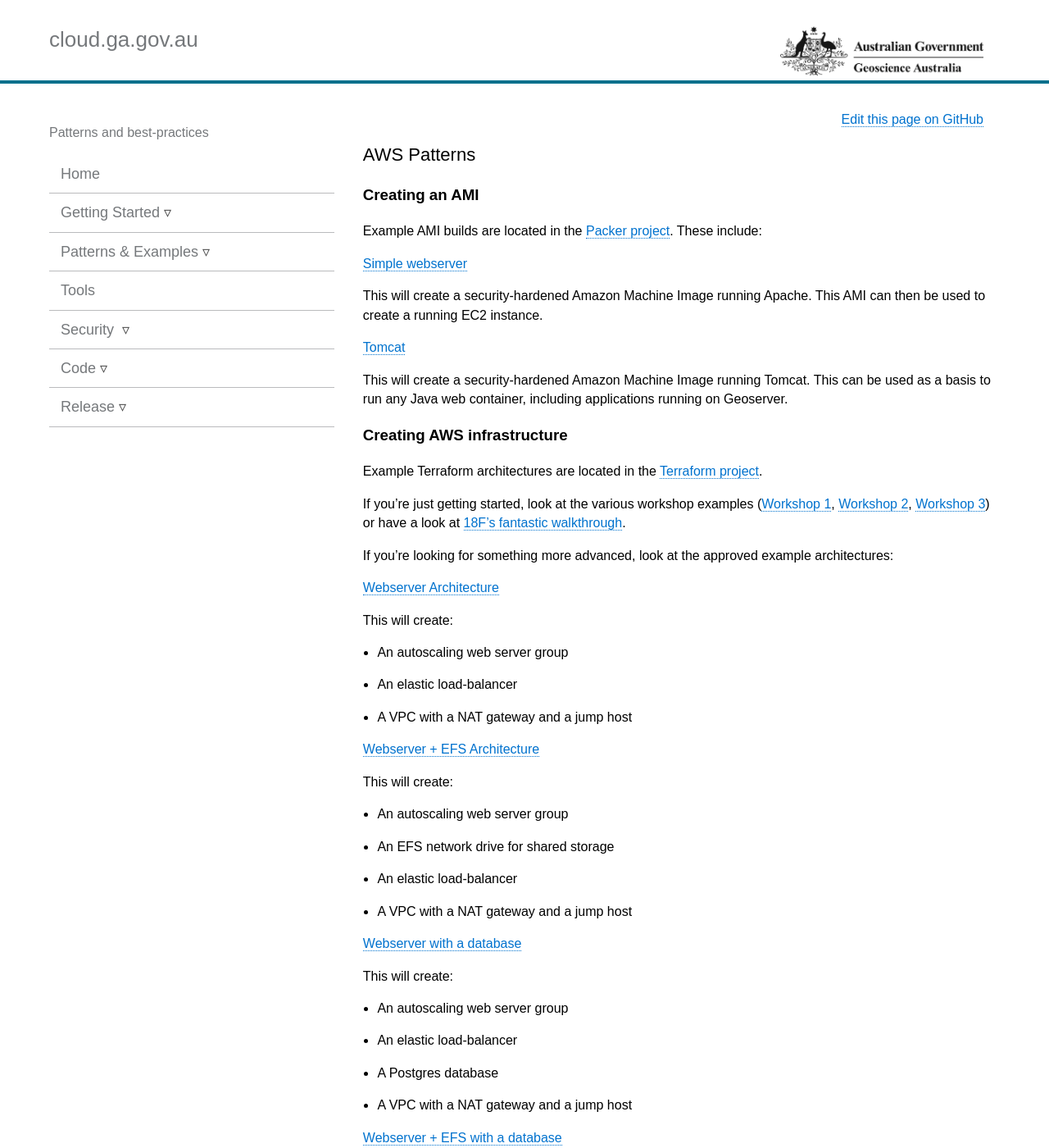
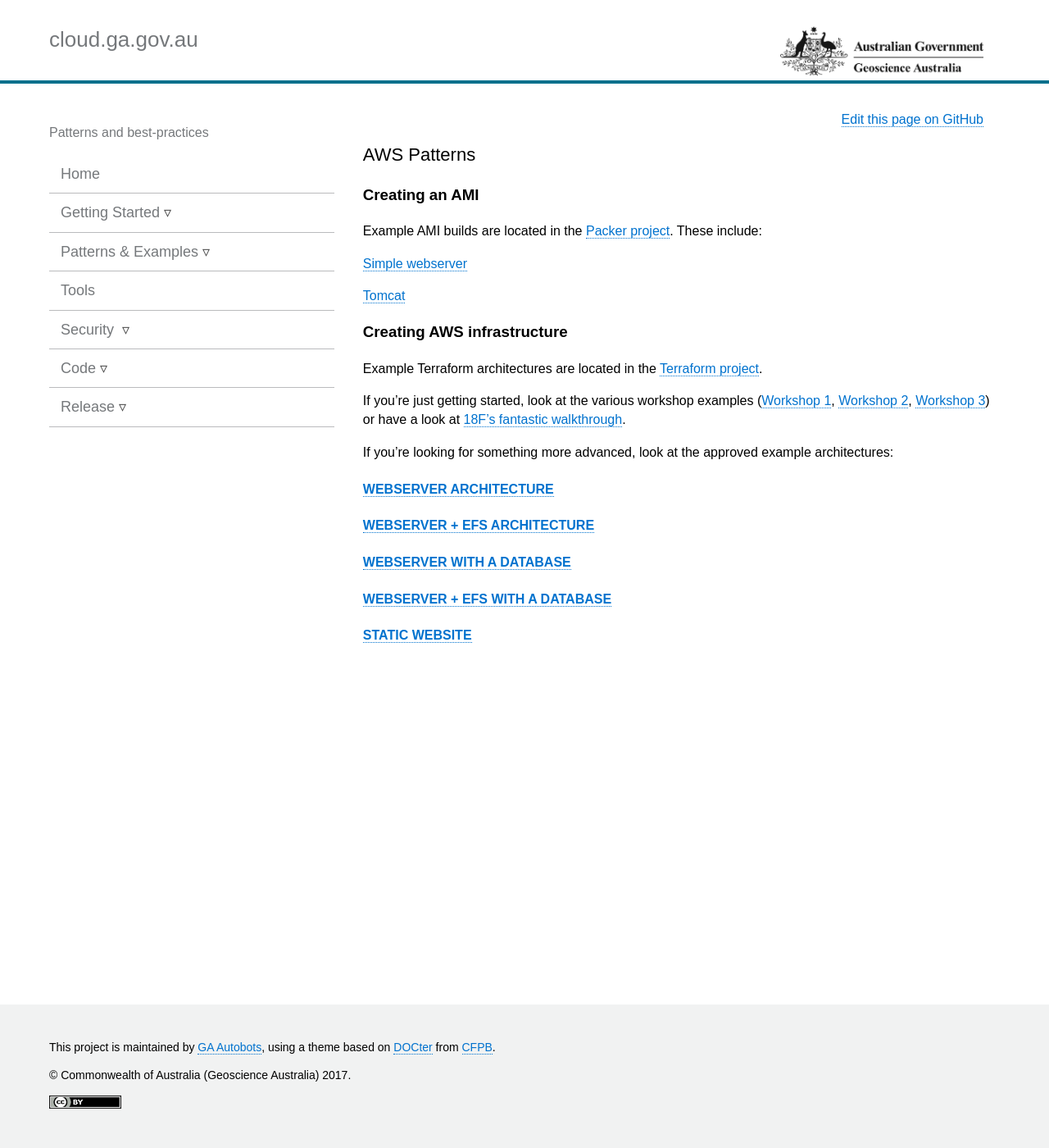
Before and after one commit to GeoscienceAustralia/cloud, a Jekyll site: the page built from docs/_pages/aws_patterns_sub.md, in a window 1280 px wide and 1400 px high. Shown: the whole window at 82% size. Built offline with Jekyll 4.4.1, drawn with Linux system fonts in a browser that asks for light colours; nearby versions of some CDN libraries; some of the changed text lies outside the part shown.

Commit message:
Remove excess detail, reformat

```diff
--- a/docs/_pages/aws_patterns_sub.md
+++ b/docs/_pages/aws_patterns_sub.md
@@ -10,11 +10,7 @@
 
 [Simple webserver](https://bitbucket.org/geoscienceaustralia/simple-webserver)
 
-This will create a security-hardened Amazon Machine Image running Apache. This AMI can then be used to create a running EC2 instance.
-
 [Tomcat](https://bitbucket.org/geoscienceaustralia/tomcat-packer)
-
-This will create a security-hardened Amazon Machine Image running Tomcat. This can be used as a basis to run any Java web container, including applications running on Geoserver.
 
 ### Creating AWS infrastructure
 
@@ -24,45 +20,12 @@
 
 If you're looking for something more advanced, look at the approved example architectures:
 
-[Webserver Architecture](https://bitbucket.org/geoscienceaustralia/webserver)
+#### [Webserver Architecture](https://bitbucket.org/geoscienceaustralia/webserver)
 
-This will create:
+#### [Webserver + EFS Architecture](https://bitbucket.org/geoscienceaustralia/webserver-efs)
 
- * An autoscaling web server group
- * An elastic load-balancer
- * A VPC with a NAT gateway and a jump host
+#### [Webserver with a database](https://bitbucket.org/geoscienceaustralia/webserver-db)
 
-[Webserver + EFS Architecture](https://bitbucket.org/geoscienceaustralia/webserver-efs)
+#### [Webserver + EFS with a database](https://bitbucket.org/geoscienceaustralia/webserver-efs-db)
 
-This will create:
-
- * An autoscaling web server group
- * An EFS network drive for shared storage
- * An elastic load-balancer
- * A VPC with a NAT gateway and a jump host
-
-[Webserver with a database](https://bitbucket.org/geoscienceaustralia/webserver-db)
-
-This will create:
-
- * An autoscaling web server group
- * An elastic load-balancer
- * A Postgres database
- * A VPC with a NAT gateway and a jump host
-
-[Webserver + EFS with a database](https://bitbucket.org/geoscienceaustralia/webserver-efs-db)
-
-This will create:
-
- * An autoscaling web server group
- * An EFS network drive for shared storage
- * An elastic load-balancer
- * A Postgres database
- * A VPC with a NAT gateway and a jump host
-
-[Static website](https://bitbucket.org/geoscienceaustralia/static-website)
-
-This will create
-
- * A static website on S3
- * A Cloudfront distribution for caching and content delivery
+#### [Static website](https://bitbucket.org/geoscienceaustralia/static-website)
```
